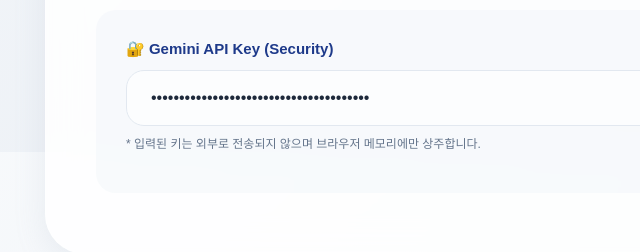
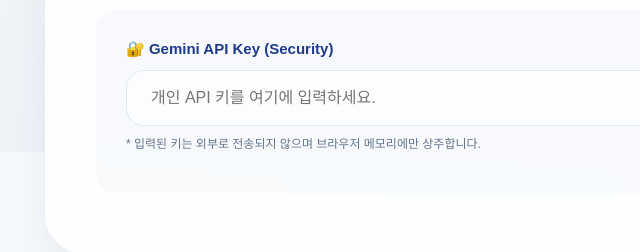
Before and after one commit to eorjaror2-lgtm/blog, a plain HTML site: page index.html in a window 1280 px wide. Shown: the part 648-900 px from the top of the page, 94-734 px from the left. Drawn offline with Linux system fonts and the light colour scheme; a web font is replaced by a local one.

Commit message:
Security: Remove hardcoded API key and add .gitignore to prevent leaks

```diff
--- a/index.html
+++ b/index.html
@@ -316,7 +316,7 @@
         <div class="settings-area">
             <div class="form-group">
                 <label for="apiKey">🔐 Gemini API Key (Security)</label>
-                <input type="password" id="apiKey" value="AIzaSyBQ6yasYAHNyk006MaJS3lkZIAdHouiLUs" placeholder="개인 API 키를 여기에 입력하세요.">
+                <input type="password" id="apiKey" value="" placeholder="개인 API 키를 여기에 입력하세요.">
                 <p style="font-size: 12px; color: var(--text-muted); margin-top: 8px;">* 입력된 키는 외부로 전송되지 않으며 브라우저 메모리에만 상주합니다.</p>
             </div>
         </div>
```
Also changed, not shown: 1 other file.
